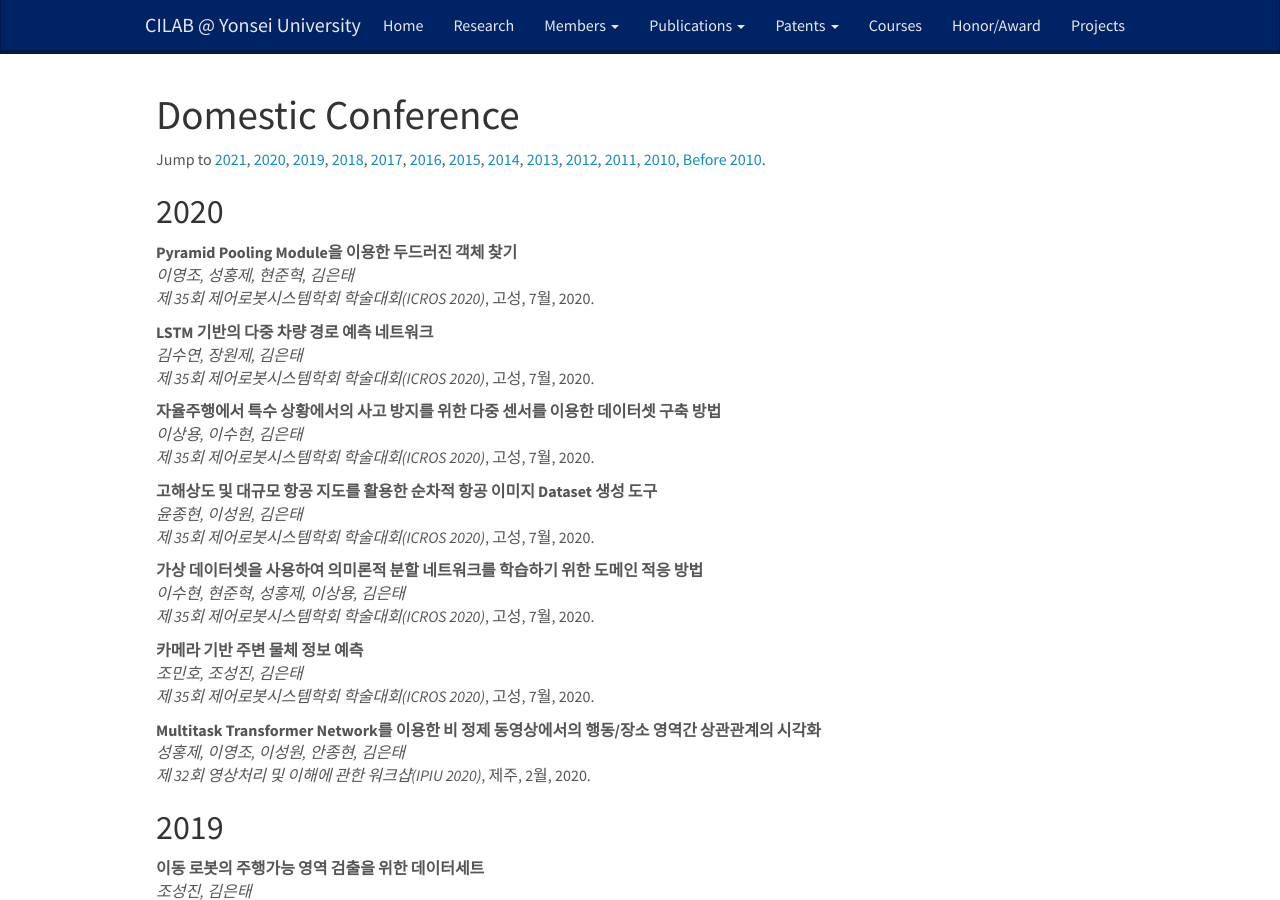
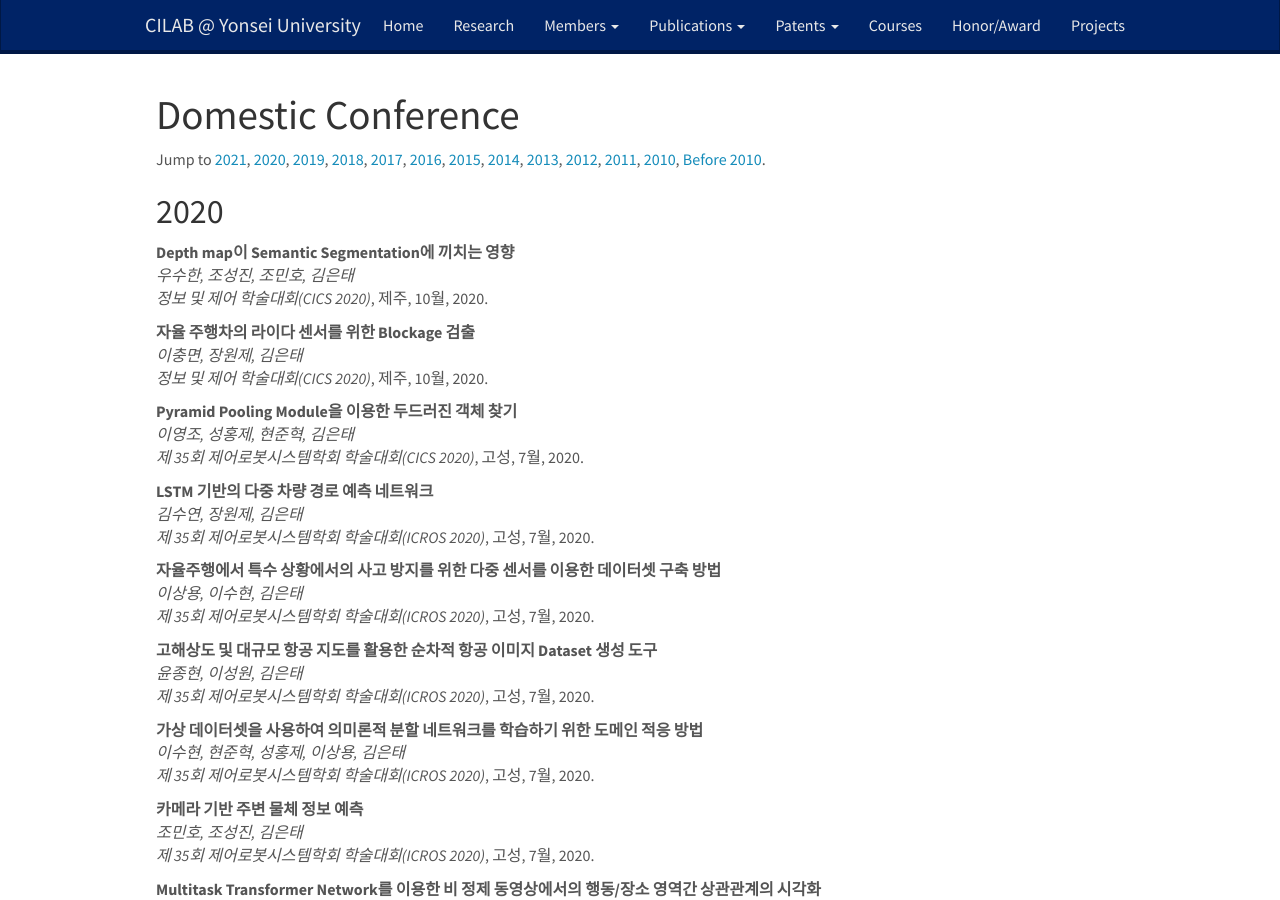
Before and after one commit to won4113/cilab-yonsei.github.io, a Jekyll site: the page built from _pages/dom_conference.md, in a window 1280 px wide and 900 px high. Built offline with Jekyll 4.4.1, drawn with Linux system fonts in a browser that asks for light colours; nearby versions of some CDN libraries.

Commit message:
CICS2020 update

```diff
--- a/_data/publications/dom_conference_list.yml
+++ b/_data/publications/dom_conference_list.yml
@@ -6,10 +6,26 @@
 #  venue:
 #  description:
 
+- title: Depth map이 Semantic Segmentation에 끼치는 영향
+  authors:
+    우수한, 조성진, 조민호, 김은태
+  conference: 정보 및 제어 학술대회(CICS 2020)
+  year: 2020
+  month: 10월
+  venue: 제주
+  description: ""
+- title: 자율 주행차의 라이다 센서를 위한 Blockage 검출
+  authors:
+    이충면, 장원제, 김은태
+  conference: 정보 및 제어 학술대회(CICS 2020)
+  year: 2020
+  month: 10월
+  venue: 제주
+  description: ""
 - title: Pyramid Pooling Module을 이용한 두드러진 객체 찾기
   authors:
     이영조, 성홍제, 현준혁, 김은태
-  conference: 제 35회 제어로봇시스템학회 학술대회(ICROS 2020)
+  conference: 제 35회 제어로봇시스템학회 학술대회(CICS 2020)
   year: 2020
   month: 7월
   venue: 고성
```
